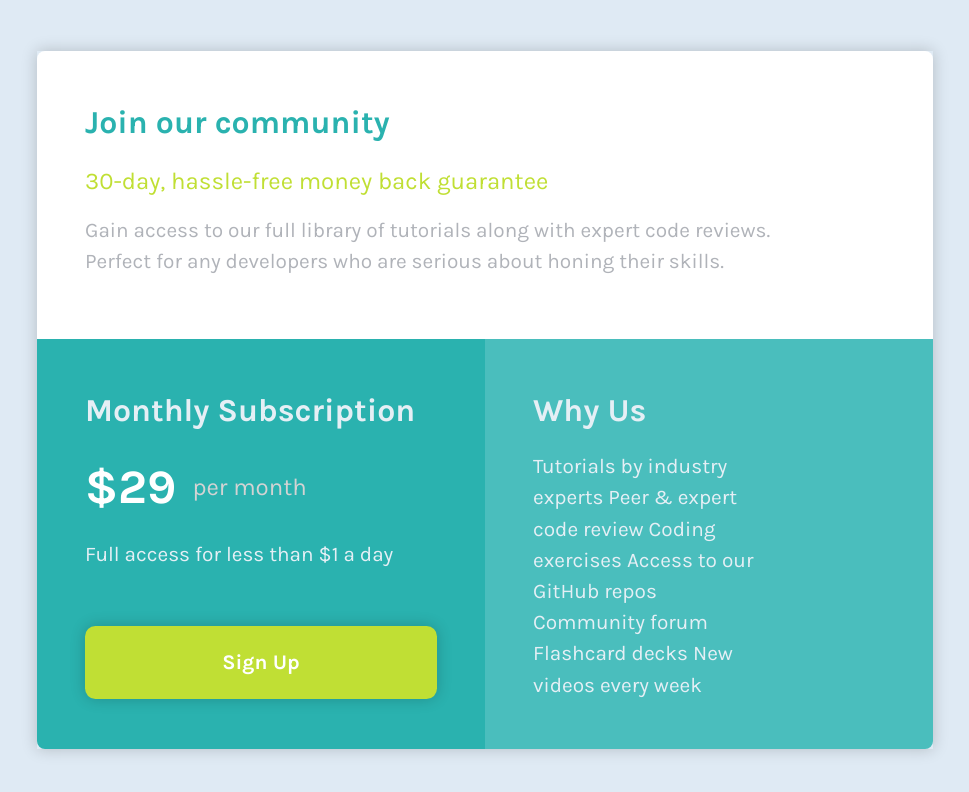
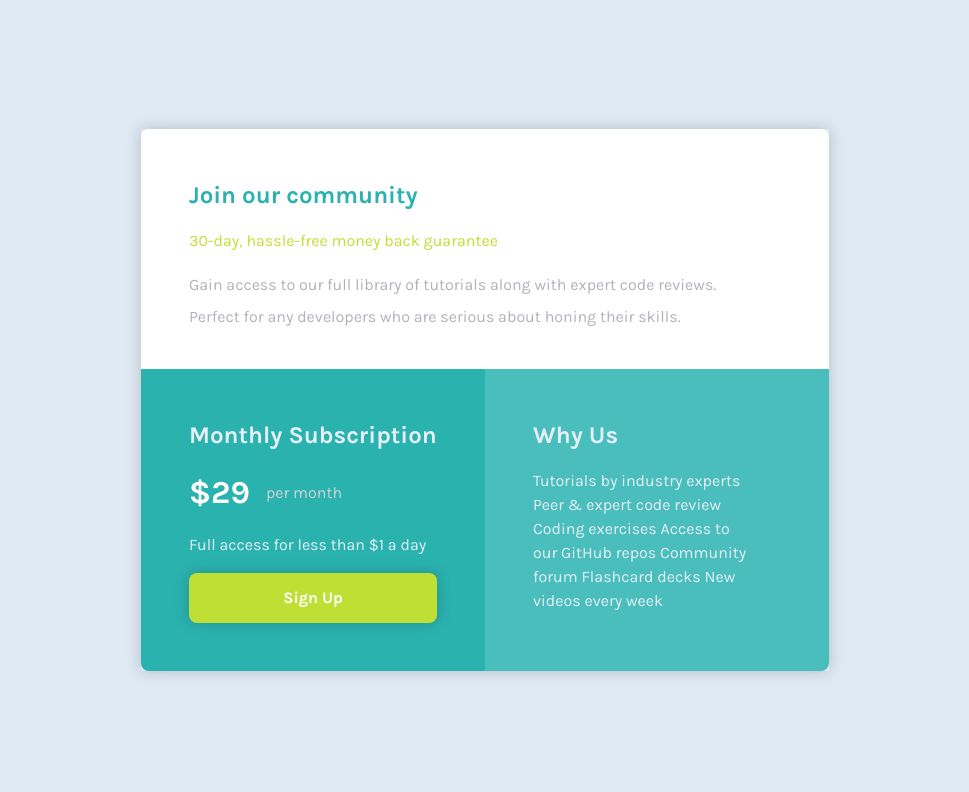
Before and after one commit to Introxiety/single-price-grid-component, a plain HTML site: page index.html in a window 1536 px wide. Shown: the whole page, without its empty margins (283-1252 px from the left). Drawn offline with Linux system fonts and the light colour scheme.

Commit message:
layout, sizing change

```diff
--- a/style.css
+++ b/style.css
@@ -94,7 +94,7 @@ body {
 main {
     display: grid;
     grid-template-rows: repeat(3, 1fr);
-    max-width: 30em;
+    max-width: 24em;
     box-shadow: 0 0 15px rgba(0, 0, 0, 0.2);
     margin: 1rem;
 }
@@ -120,19 +120,19 @@ a {
     background-color: hsl(71, 73%, 54%);
     border: none;
     text-align: center;
-    padding: 1em;
+    padding: .8em;
     border-radius: .5em;
-    font-size: 1.3rem;
+    font-size: 1rem;
     text-decoration: none;
     font-weight: bold;
     color: white;
-    margin-top: 2rem;
+    margin-top: 1rem;
     box-shadow: 0 0 15px rgba(0, 0, 0, 0.2);
 }
 
 /* Sizing */
 p {
-    font-size: 1.3rem;
+    font-size: 1rem;
 }
 
 
@@ -140,6 +140,7 @@ p {
 
 div:nth-of-type(1)>p {
     color: #b0b3b9;
+    line-height: 2;
 }
 
 div:nth-of-type(1) {
@@ -155,7 +156,7 @@ div:nth-of-type(2) {
 div:nth-of-type(3) {
     background-color: #4abebd;
     color: hsl(204, 43%, 93%);
-    padding-right: 10rem;
+    padding-right: 9.02rem;
     border-radius: 0 0 .5rem .5rem;
 }
 
@@ -171,17 +172,23 @@ div:nth-of-type(1)>h2 {
     color: hsl(71, 73%, 54%);
 }
 
+
 h2 {
     display: flex;
     align-items: center;
     font-weight: lighter;
-    color: lightgray
+    color: lightgray;
+    font-size: 1rem;
+}
+
+h1{
+    font-size: 1.5rem;
 }
 
 /* Typography */
 
 .font-size-large {
-    font-size: 3rem;
+    font-size: 2rem;
     font-weight: 700;
     margin-right: 1rem;
     color: white;
@@ -190,13 +197,13 @@ h2 {
 @media screen and (min-width: 90em) {
     main{
         grid-template-columns: repeat(2,1fr);
-        max-width: 56rem;
-        grid-template-rows: 18rem auto;
+        max-width: 43rem;
+        grid-template-rows: 15rem auto;
     }
     div:nth-of-type(1){
         grid-column: span 2;
         border-radius: .5rem .5rem 0 0;
-        padding-right: 10rem;
+        padding-right: 5rem;
     }
 
     div:nth-of-type(2){
@@ -205,12 +212,13 @@ h2 {
 
     div:nth-of-type(3){
         border-radius: 0 0 .5rem 0 ;
+        padding-right: 5rem;
     }
     div{
         padding: 3rem;
     }
 
     a{
-        margin-top: 2.5rem;
+        margin-top: 0;
     }
 }
```
Also changed, not shown: index.html (+15 -5 lines).
